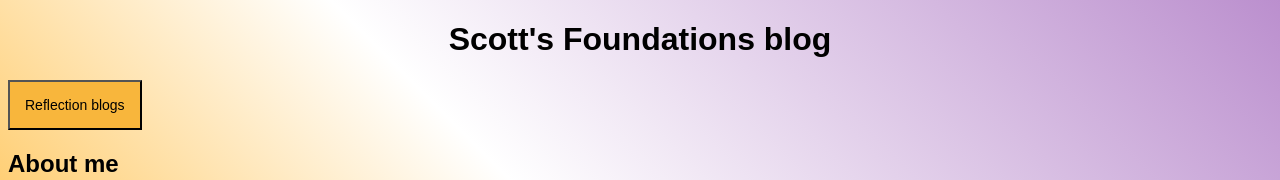
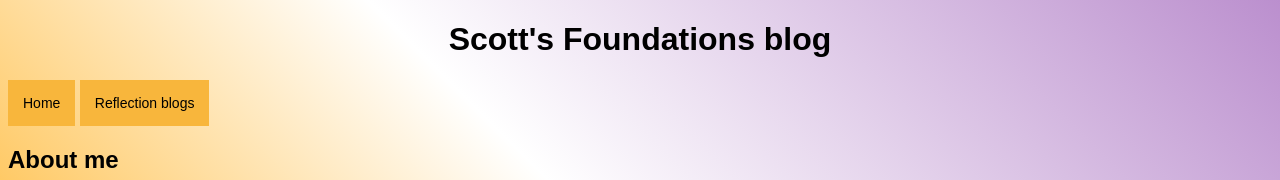
Before and after one commit to sasymon/sasymon.github.io, a plain HTML site: page index.html in a window 1280 px wide. Shown: the top 180 px of the page. Drawn offline with Linux system fonts and the light colour scheme.

Commit message:
Added home buttons

```diff
--- a/css/main.css
+++ b/css/main.css
@@ -18,19 +18,32 @@
 
     /* div {
       background: rgb(182, 182, 231);
-      border-radius: 45px, 45px, 45px, 45px; */
-    }
+      border-radius: 45px, 45px, 45px, 45px;
+    } */
     .profile-pic{
       width: 150px;
       height: auto;
       margin: 0px 15px 0px 0px;
     }
-    .dropbutton {
+    .button {
       background-color: #f8b63c;
       color:black;
       padding: 15px;
       font-size: 14px;
+      display: inline-block;
+      text-align: center;
+      text-decoration: none;
+
+    }
+    .button:hover {
+      background-color: #ffa600;
+    }
+    .dropbutton {
+      background-color: #f8b63c;
+      padding: 15px;
+      font-size: 14px;
       cursor: pointer;
+      border: 0px;
     }
   .dropdown {
     position: relative;
@@ -42,7 +55,6 @@
       background-color: #fff;
       min-width: 170px;
       z-index: 1;
-      border:rgb(0, 0, 0)
     }
     .dropdown-content a{
       color: black;
--- a/index.html
+++ b/index.html
@@ -6,9 +6,9 @@
   <title>Scott's BLOG</title>
   </head>
   <body>
-    <div>
     <h1>Scott's Foundations blog</h1>
-    <div class="dropdown">
+    <a href="index.html" class="button">Home</a>
+        <div class="dropdown">
     <button class="dropbutton">Reflection blogs</button>
     <div class="dropdown-content">
       <a href="blog/Sprint-1-ref.html">Sprint 1</a>
```
Also changed, not shown: blog/Sprint-1-ref.html (+1 -0 lines).
